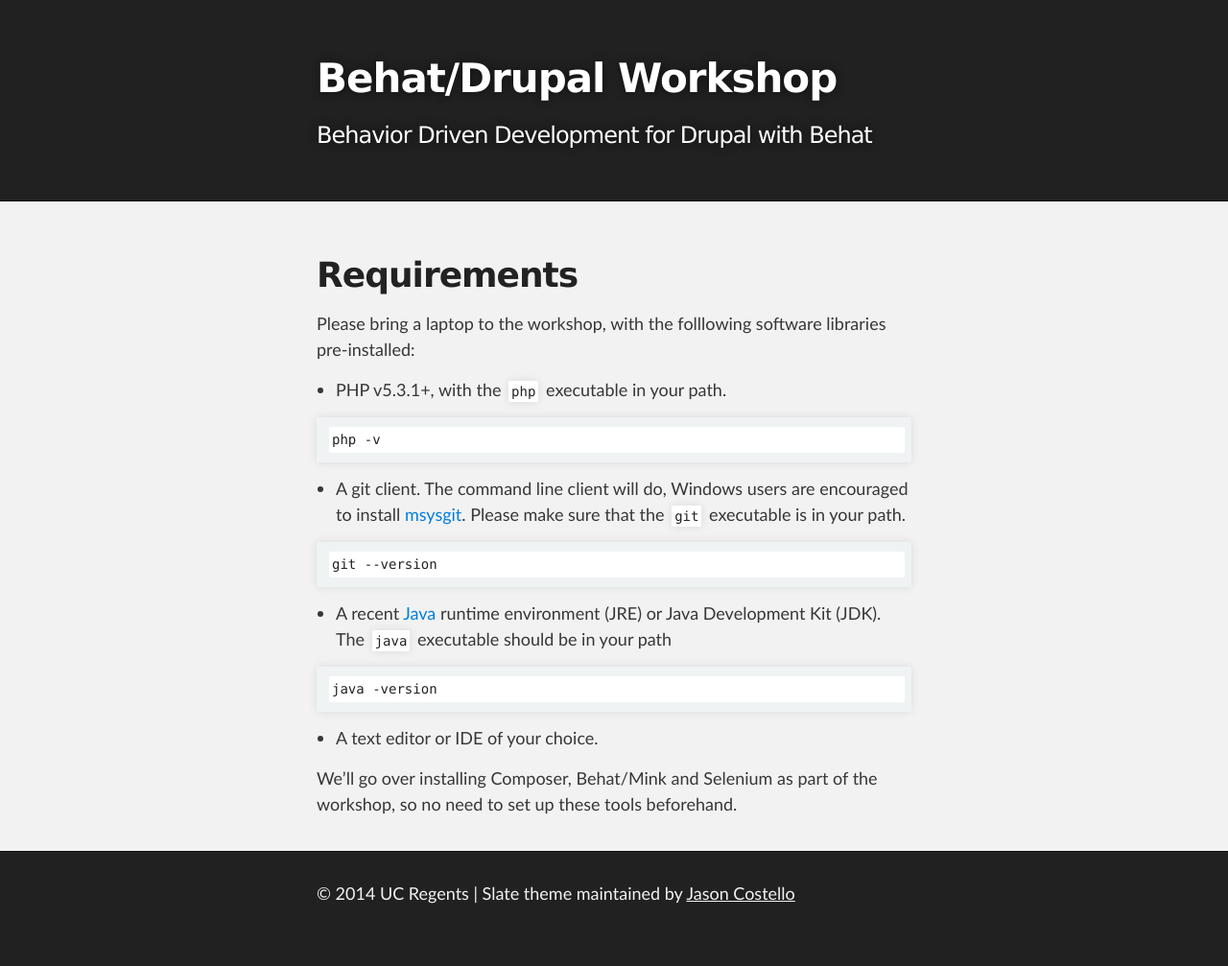
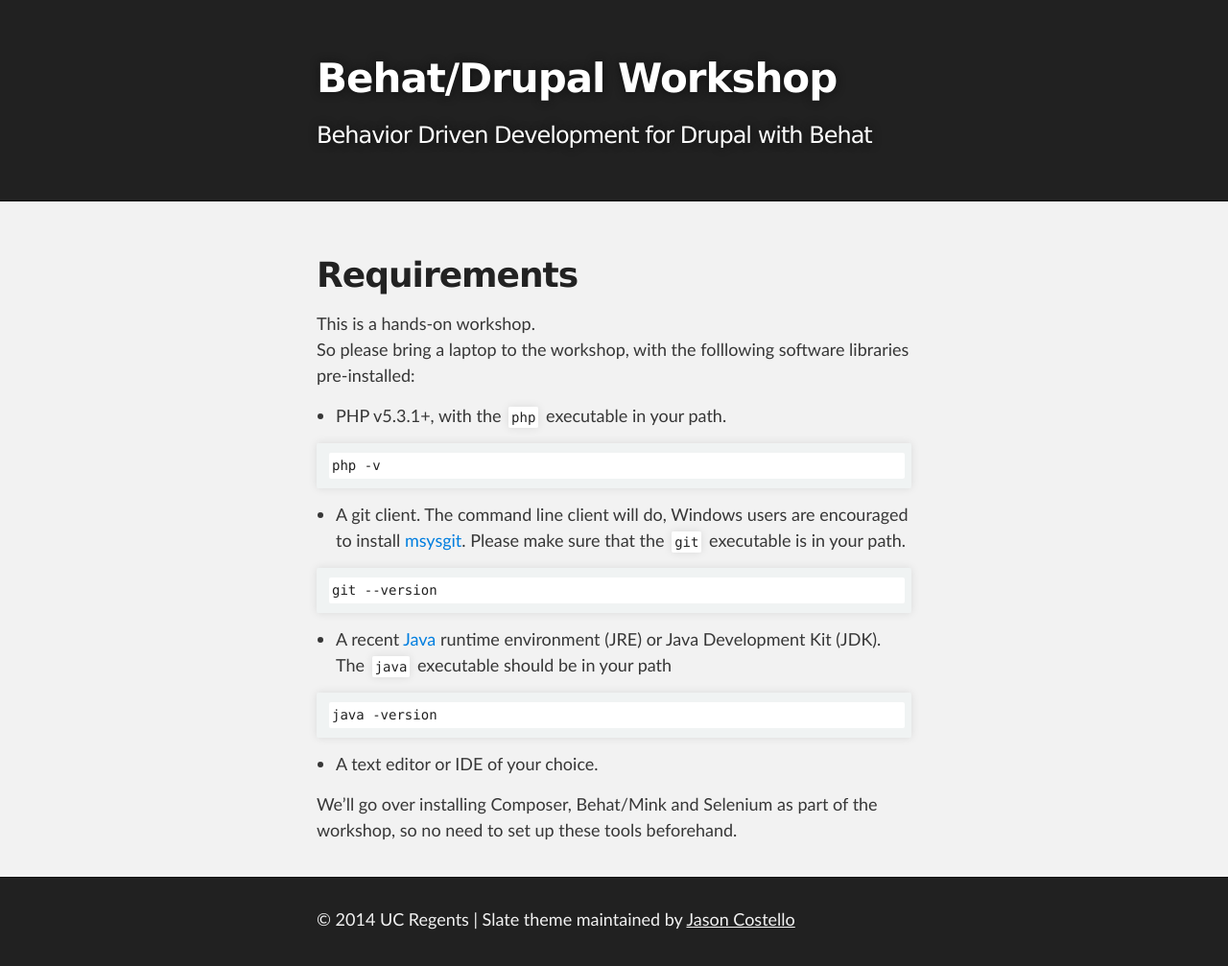
Before and after one commit to stopfstedt/behat-drupal-workshop, a Jekyll site: the page built from requirements.md, in a window 1280 px wide. Shown: the whole page at 96% size. Built offline with Jekyll 4.4.1, drawn with Linux system fonts in a browser that asks for light colours; Markdown is read by kramdown in place of the engine named in the settings; before the commit the page ends 980 px from its top, so only the background shows below that.

Commit message:
content change.

```diff
--- a/requirements.md
+++ b/requirements.md
@@ -3,7 +3,8 @@ layout: default
 ---
 # Requirements
 
-Please bring a laptop to the workshop, with the folllowing software libraries pre-installed:
+This is a hands-on workshop.
+So please bring a laptop to the workshop, with the folllowing software libraries pre-installed:
 
 * PHP v5.3.1+, with the `php` executable in your path.
 
```
